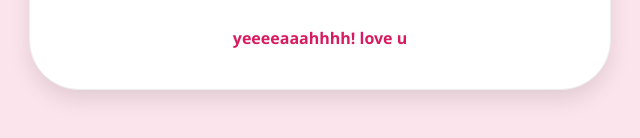
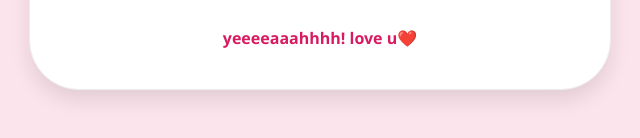
Before and after one commit to giacomosas/persilvietta.github.io, a plain HTML site: page index.html in a window 1280 px wide. Both pictures are taken after a click on the button "YES". Shown: the part 434-572 px from the top of the page, 320-960 px from the left. Drawn offline with Linux system fonts and the light colour scheme.

Commit message:
Update index.html

```diff
--- a/index.html
+++ b/index.html
@@ -161,7 +161,7 @@
             messaggio.style.display = 'block'; // Mostra il messaggio
 
             if (scelta === 'SI') {
-                messaggio.innerHTML = "yeeeeaaahhhh! love u";
+                messaggio.innerHTML = "yeeeeaaahhhh! love u❤️";
             } else {
                 messaggio.innerHTML = "Coooome?";
             }
```
